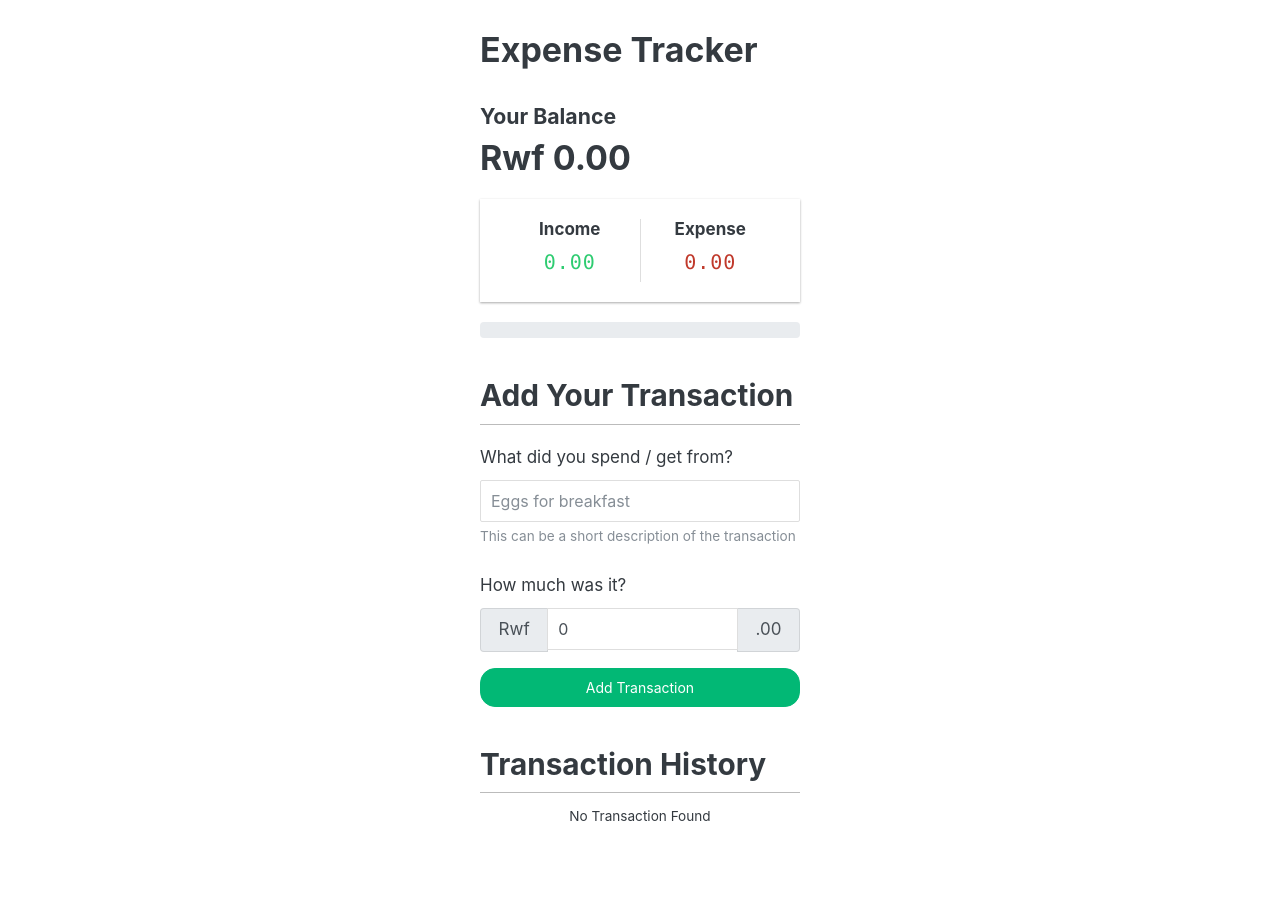
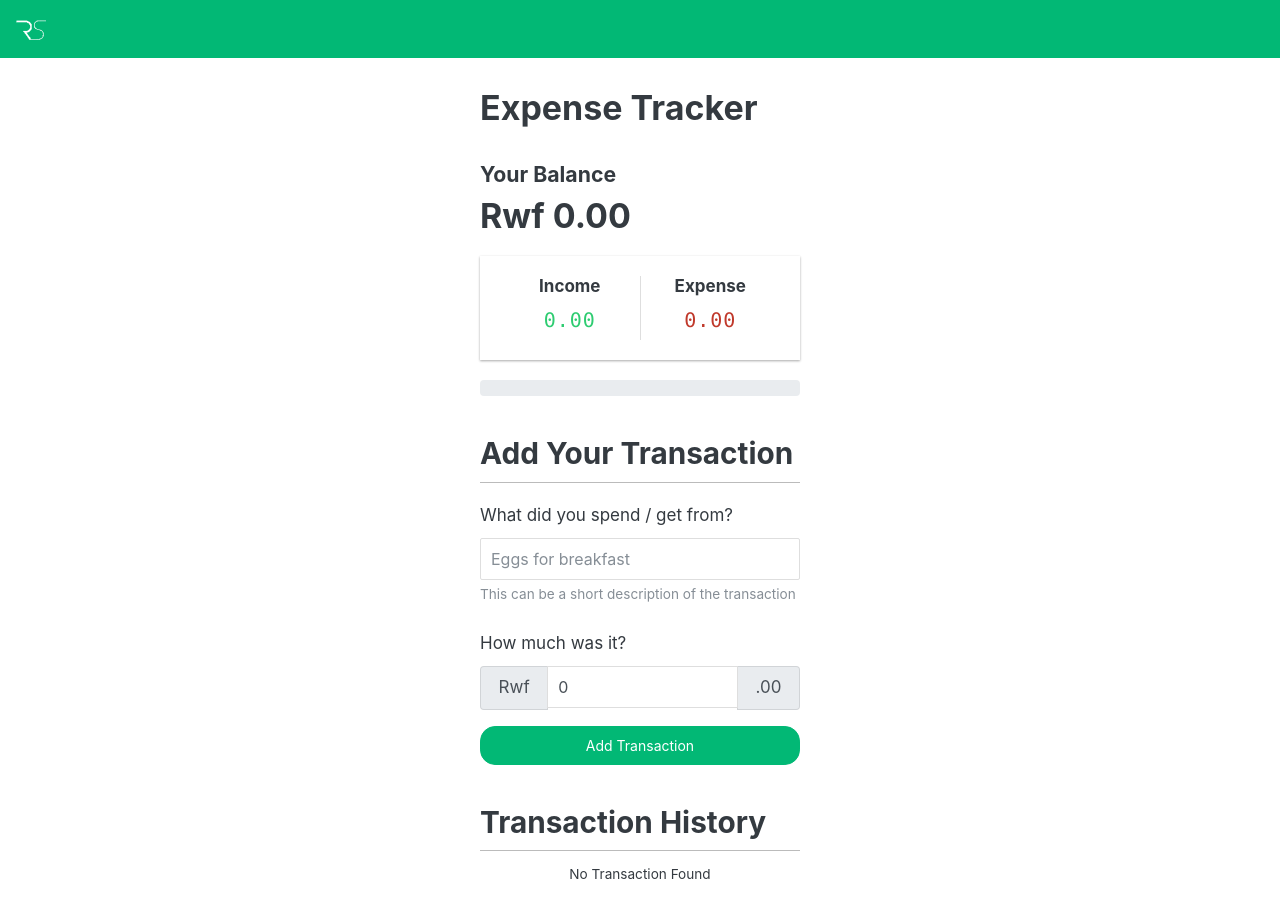
Before and after one commit to rutaks/expense-tracker-reloaded, a React (Create React App) app: page / in a window 1280 px wide. Shown: the top 918 px of the page. Before the commit the page ends 869 px from the top, so only its background shows below. Built offline with nearby package versions, Linux system fonts and the light colour scheme; what javascript-time-ago would draw is missing.

Commit message:
Added Navbar

```diff
--- a/src/App.js
+++ b/src/App.js
@@ -1,5 +1,5 @@
 import React from 'react';
-import logo from './logo.svg';
+import logo from './logo.png';
 import './App.css';
 import Header from './components/Header';
 import Balance from './components/Balance';
@@ -7,10 +7,12 @@ import AccountStatement from './components/AccountStatement';
 import TransactionHistory from './components/TransactionHistory';
 import AddTransactionForm from './components/AddTransactionForm';
 import { GlobalProvider } from './context/GlobalState';
+import Navbar from './components/Navbar';
 
 function App() {
   return (
     <GlobalProvider>
+      <Navbar />
       <div className="container">
         <Header />
         <Balance />
--- /dev/null
+++ b/src/components/Navbar.js
@@ -0,0 +1,35 @@
+import React, { useContext } from 'react';
+import { GlobalContext } from '../context/GlobalState';
+
+export default function Navbar() {
+  let { transactions } = useContext(GlobalContext);
+  const amount = transactions.map((transaction) => transaction.amount);
+  let income = amount
+    .filter((item) => item > 1)
+    .reduce((acc, currVal) => (acc += currVal), 0)
+    .toFixed(2);
+  let expense = amount
+    .filter((item) => item < -1)
+    .reduce((acc, currVal) => (acc += currVal), 0)
+    .toFixed(2);
+  const totalAmount = Math.abs(income) + Math.abs(expense);
+  let incomePercent = (100 * income) / totalAmount;
+  let expensePercent = (100 * Math.abs(expense)) / totalAmount;
+  return (
+    <div>
+      <nav
+        class={`navbar navbar-expand-lg navbar-dark ${
+          incomePercent < expensePercent ? 'bg-danger' : 'bg-dark'
+        }`}
+      >
+        <a class="navbar-brand" href="#">
+          <img
+            src="../logo.png"
+            style={{ height: '30px', width: '30px' }}
+            alt="logo"
+          />
+        </a>
+      </nav>
+    </div>
+  );
+}
```
